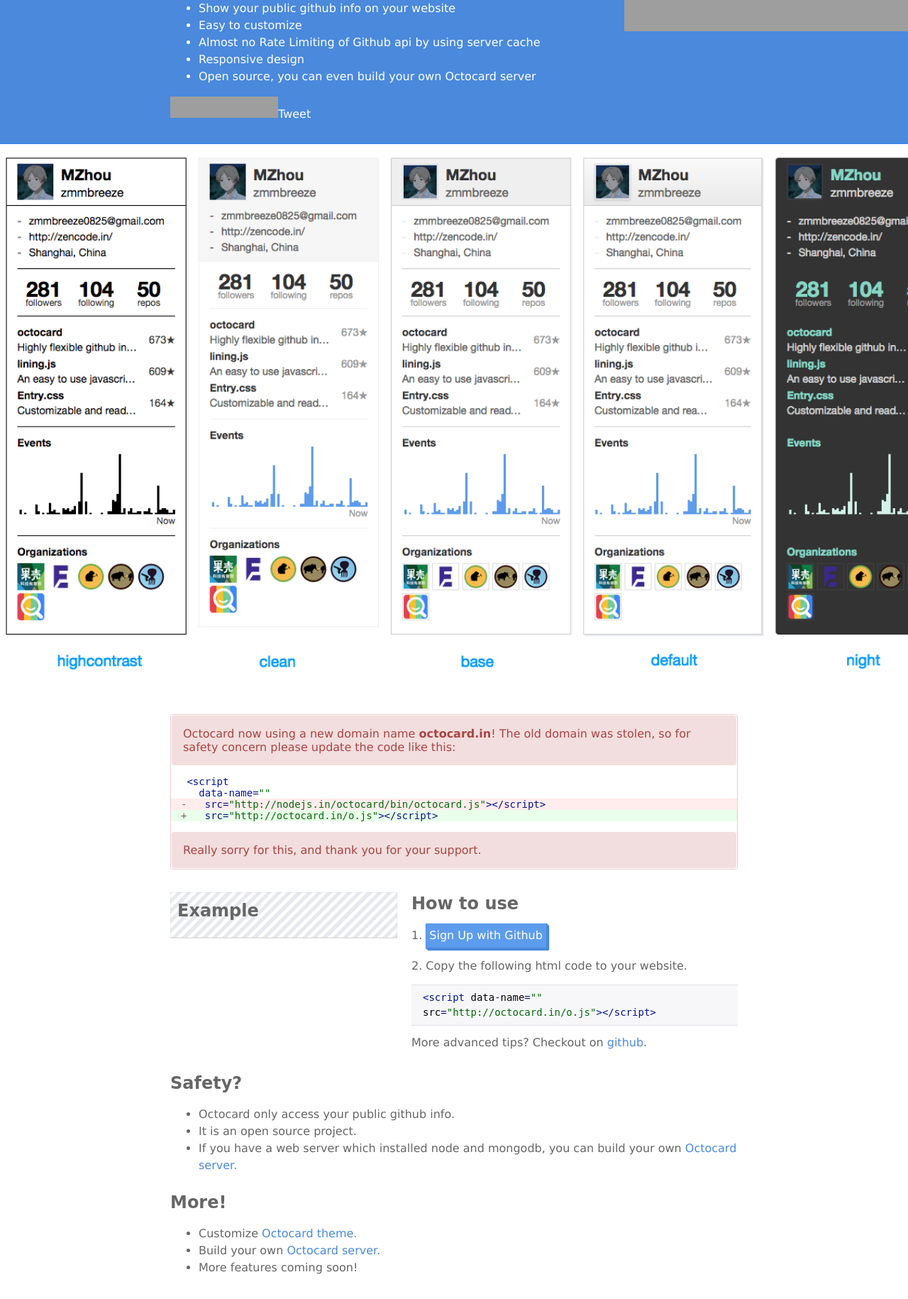
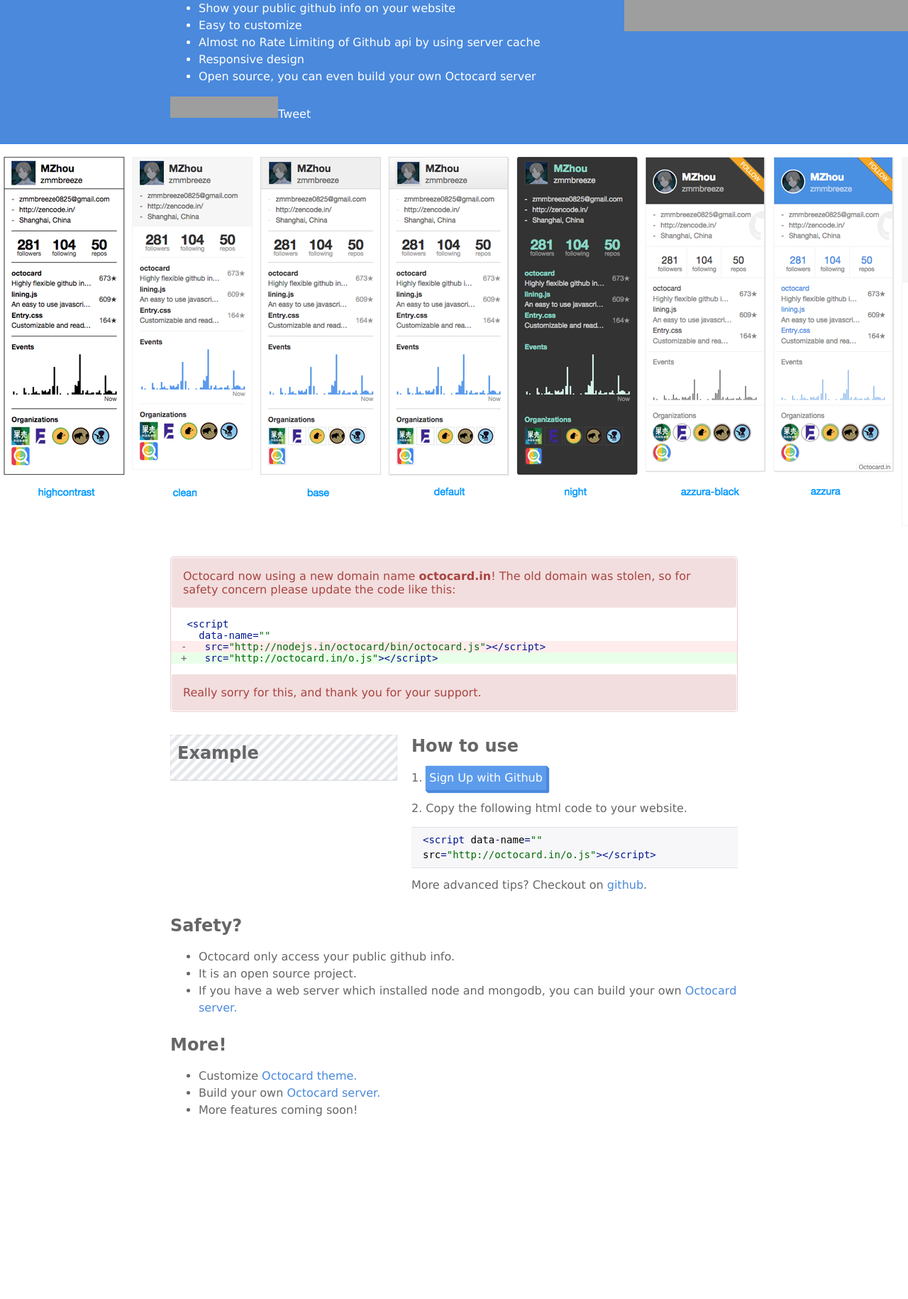
Before and after one commit to zmmbreeze/octocard-server, a Node project: template views/index.jade in a window 1280 px wide. Shown: the part 257-2087 px from the top of the page at 71% size. After the commit the page ends 1830 px from the top, so only its background shows below. Run offline with Node 20 templates, Linux system fonts and the light colour scheme; the template is opened without the code that fills it, so the values that code supplies are empty; some libraries are stand-ins or nearby versions; grey boxes are pictures that could not be loaded.

Commit message:
Updated index page;

```diff
--- a/public/stylesheets/style.css
+++ b/public/stylesheets/style.css
@@ -206,13 +206,13 @@
 .themes {
     margin: 1em 0 0;
     width: 100%;
-    height: 755px;
+    height: 533px;
     overflow: hidden;
 }
 .themes div {
     margin: 0;
     width: 100%;
-    height: 775px;
+    height: 553px;
     overflow: scroll;
     overflow-y: hidden;
     overflow-x: scroll;
--- a/views/index.jade
+++ b/views/index.jade
@@ -22,7 +22,7 @@
 
     div.themes
         div
-            img(src="/stylesheets/imgs/themes.png", height=800)
+            img(src="/stylesheets/imgs/themes.png", height=533)
     div.container
         div.alert
             div.alert-txt
```
Also changed, not shown: public/stylesheets/imgs/themes.png.
